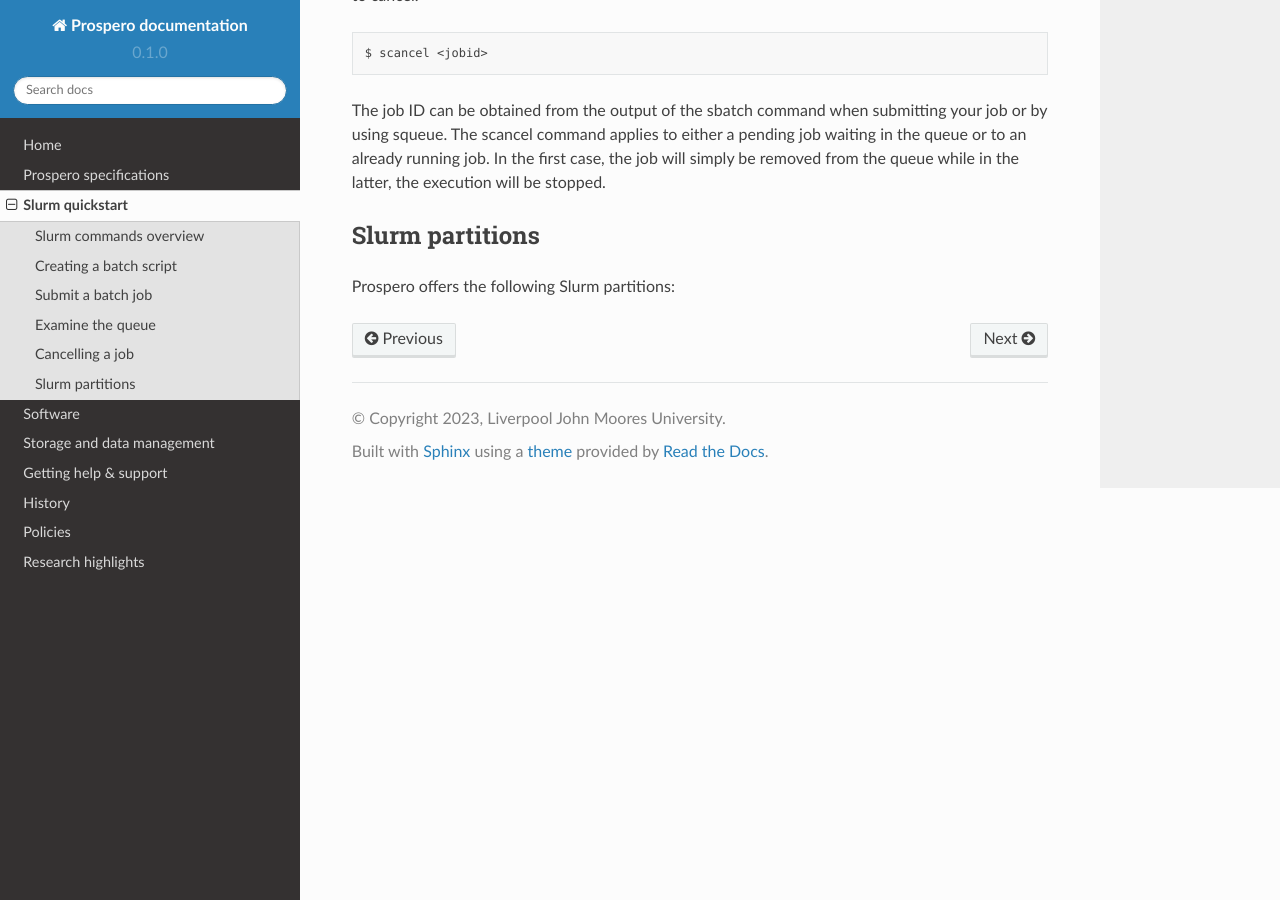
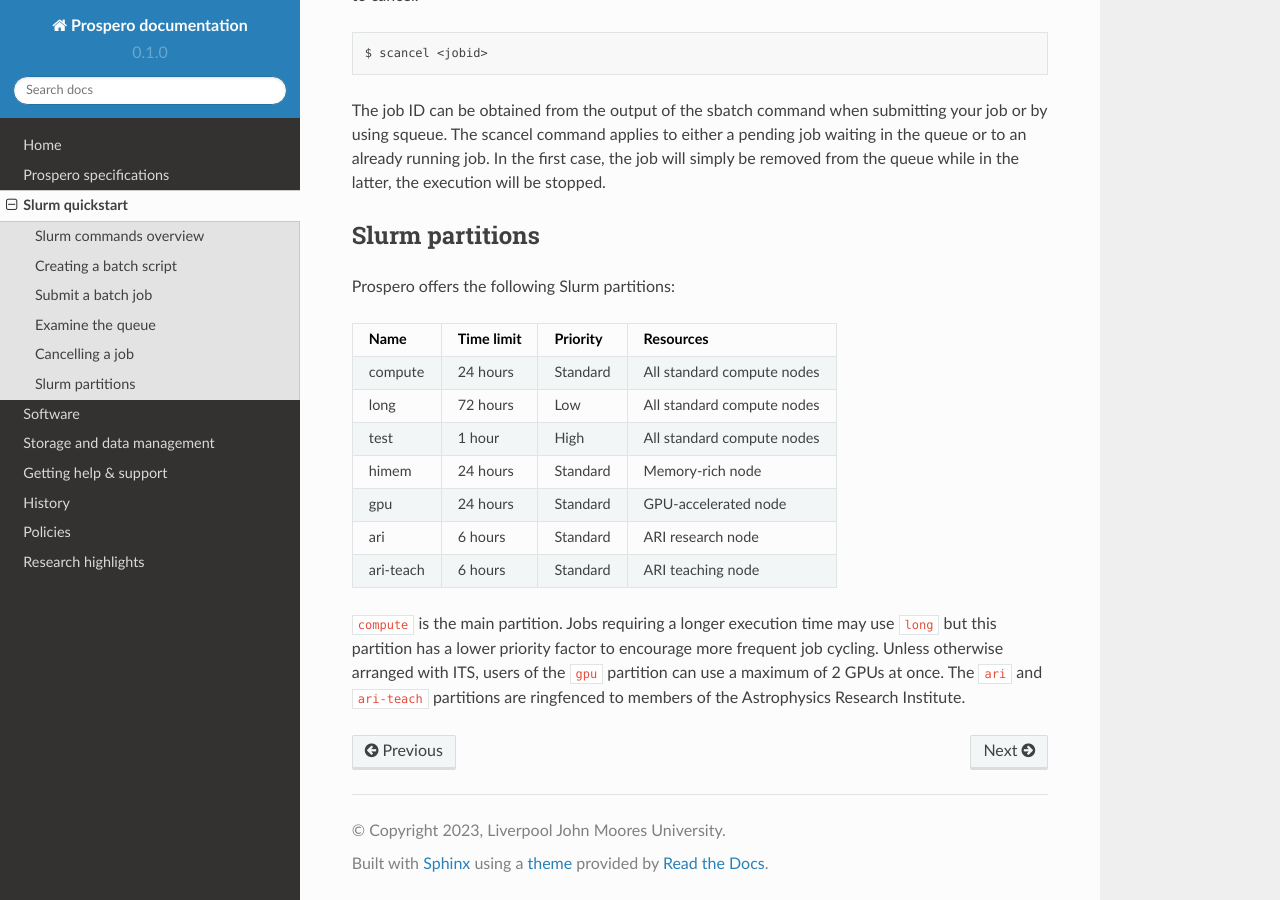
Before and after one commit to astrcrai/prospero-docs, a Sphinx documentation site: the page built from docs/source/scheduler.rst, in a window 1280 px wide and 900 px high, scrolled down 4177 px. Built offline with Sphinx 7.4.7 and the Read the Docs theme 2.0.0, drawn with Linux system fonts in a browser that asks for light colours; pages that are not in the unit, such as notebooks, are missing from menus.

Commit message:
Update scheduler.rst

```diff
--- a/docs/source/scheduler.rst
+++ b/docs/source/scheduler.rst
@@ -177,14 +177,16 @@ Slurm partitions
 
 Prospero offers the following Slurm partitions:
 
-======     ======           ======          ======                      ======        ======
-Name	    Time limit      Priority        Resources                   Available to  Notes
-======     ======           ======          ======                      ======        ======
-compute	    24 hours        Standard        All standard compute nodes  All           Main compute partition
-long	    72 hours        Low             All standard compute nodes  All           For jobs requiring a longer runtime
-test	    1 hour          High            All standard compute nodes  All
-himem	    24 hours        Standard        Memory-rich node            All
-gpu         24 hours        Standard        GPU-accelerated node        All*
-ari    	    6 hours         Standard        ARI research node           ARI members
-ari-teach   6 hours         Standard        ARI teaching node           ARI members
-======      ======          ======          ======                      ======        ======
+=========   ===========     ========     ==========
+Name	    Time limit	    Priority     Resources
+=========   ===========     ========     ==========
+compute	    24 hours	    Standard     All standard compute nodes
+long	    72 hours	    Low          All standard compute nodes
+test	    1 hour          High         All standard compute nodes
+himem	    24 hours        Standard     Memory-rich node
+gpu         24 hours        Standard     GPU-accelerated node
+ari    	    6 hours         Standard     ARI research node
+ari-teach   6 hours         Standard     ARI teaching node
+=========   ===========     ========     ==========
+
+``compute`` is the main partition. Jobs requiring a longer execution time may use ``long`` but this partition has a lower priority factor to encourage more frequent job cycling. Unless otherwise arranged with ITS, users of the ``gpu`` partition can use a maximum of 2 GPUs at once. The ``ari`` and ``ari-teach`` partitions are ringfenced to members of the Astrophysics Research Institute.
```
